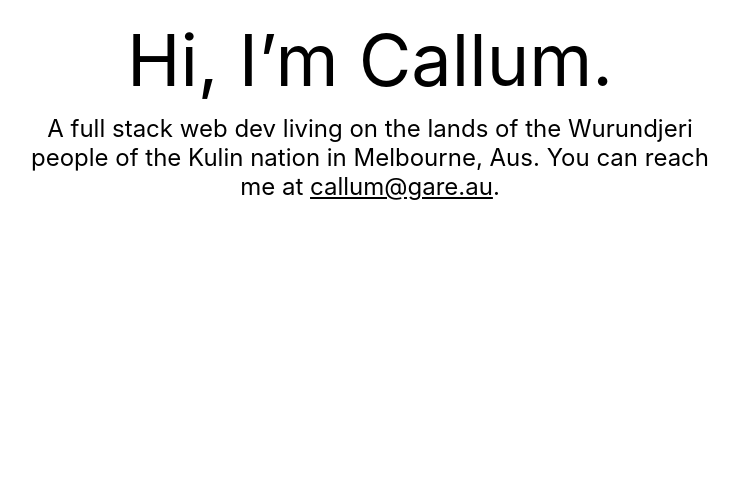
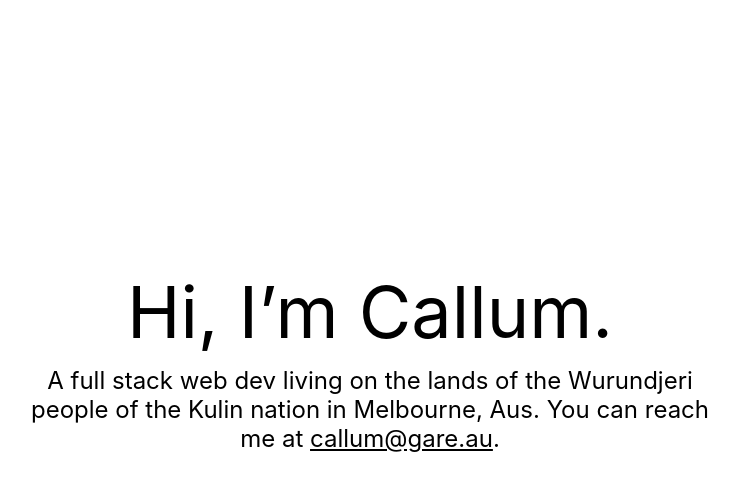
Before and after one commit to callumgare/callum-gare-site, a SvelteKit app: page / in a window 1280 px wide. Shown: the top 490 px of the page, without its empty margins (270-1009 px from the left). Built offline with nearby package versions, Linux system fonts and the light colour scheme; a web font is replaced by a local one.

Commit message:
Fix bug with chrome not vertically centring

```diff
--- a/src/app.postcss
+++ b/src/app.postcss
@@ -17,17 +17,24 @@
 html {
 	background-color: var(--colour-background);
 	color: var(--colour-text);
+	min-height: 100vh;
+	min-height: -webkit-fill-available;
+	min-height: 100svh;
+	height: 100%;
 }
 
 body {
+	margin: 0;
 	min-height: 100vh;
 	min-height: -webkit-fill-available;
-	margin: 0;
+	min-height: 100svh;
+	height: 100%;
 }
 
 #svelte {
 	min-height: 100vh;
 	min-height: -webkit-fill-available;
+	min-height: 100svh;
 	display: flex;
 	flex-direction: column;
 }
--- a/src/routes/+layout.svelte
+++ b/src/routes/+layout.svelte
@@ -17,5 +17,6 @@
 		box-sizing: border-box;
 		justify-content: center;
 		align-items: center;
+		align-items: safe center;
 	}
 </style>
--- a/src/routes/+page.svelte
+++ b/src/routes/+page.svelte
@@ -10,6 +10,7 @@
 
 <style>
 	div {
+		min-height: 33vh;
 		text-align: center;
 		font-size: 1.5em;
 		max-width: 29em;
```
